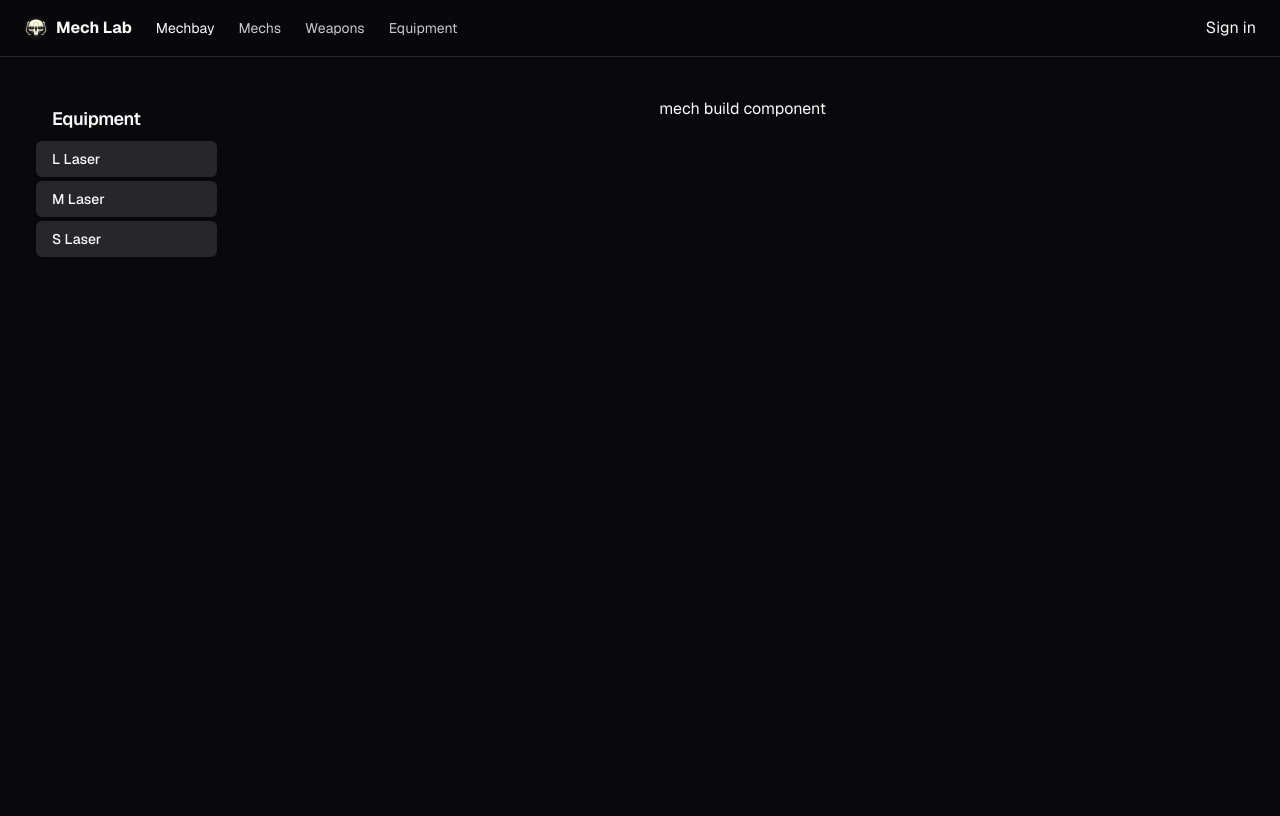
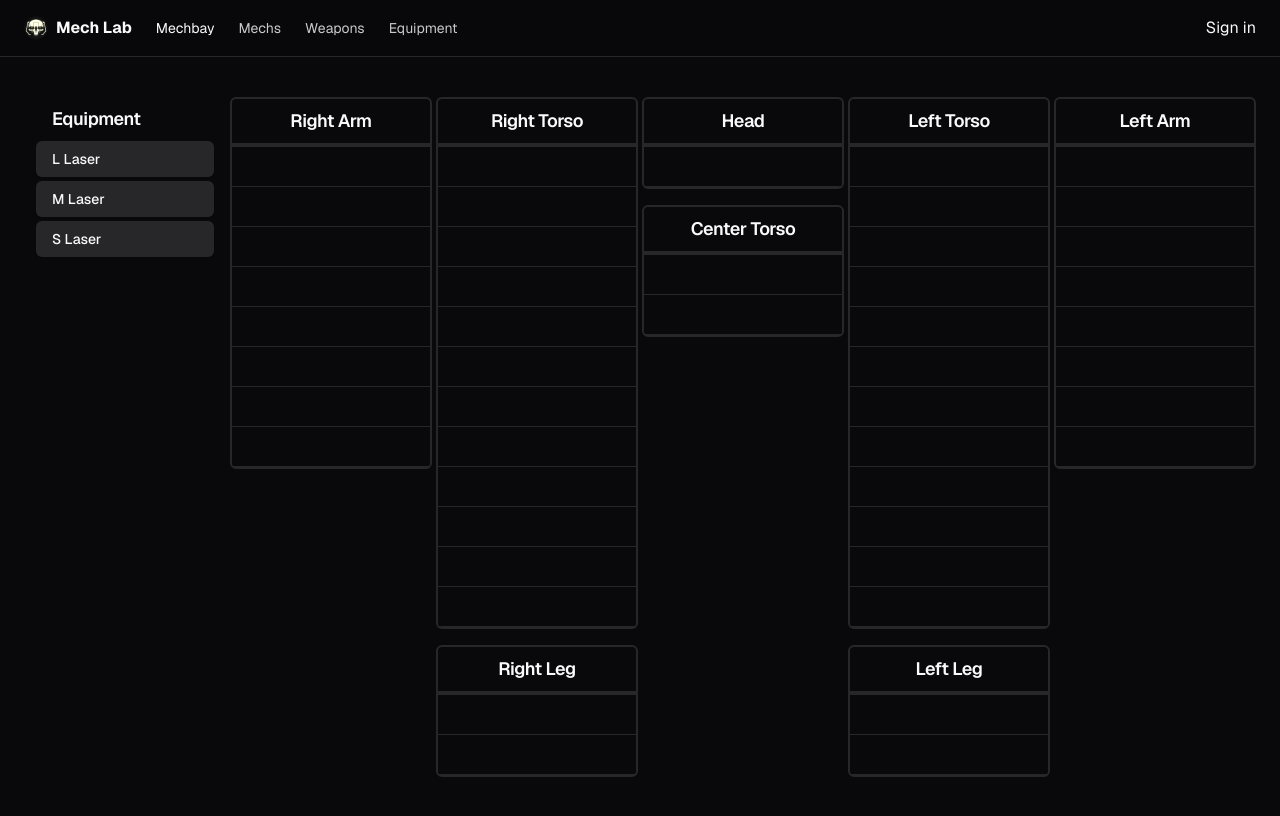
Before and after one commit to ecarlste/bt-mechlab, a Next.js app: page /mechbay in a window 1280 px wide. Built offline with nearby package versions, Linux system fonts and the light colour scheme; no server answers.

Commit message:
initial mech builder equipment location comp

```diff
--- /dev/null
+++ b/src/app/mechbay/_components/mech-build-location.tsx
@@ -0,0 +1,23 @@
+interface MechBuildLocationProps {
+  name: string;
+  criticalSlots: number;
+}
+
+function currentEquipmentInLocation(criticalSlots: number) {
+  const equipped = [];
+
+  for (let i = 0; i < criticalSlots; i++) {
+    equipped.push(<div className="flex h-10 w-full border-b" key={i}></div>);
+  }
+
+  return equipped;
+}
+
+export default function MechBuildLocation({ name, criticalSlots }: MechBuildLocationProps) {
+  return (
+    <div className="w-full rounded-md border-2 text-center">
+      <h2 className="py-2 text-lg font-semibold tracking-tight">{name}</h2>
+      <div className="border-t-4">{currentEquipmentInLocation(criticalSlots)}</div>
+    </div>
+  );
+}
--- a/src/app/mechbay/page.tsx
+++ b/src/app/mechbay/page.tsx
@@ -1,3 +1,4 @@
+import MechBuildLocation from "./_components/mech-build-location";
 import { MechEquipmentList } from "./_components/mech-equipment-list";
 
 const equipment = [
@@ -9,9 +10,26 @@ const equipment = [
 export default async function MechBayPage() {
   return (
     <div className="container mx-auto flex py-10">
-      <div className="grid w-full grid-cols-6">
+      <div className="grid w-full grid-cols-6 gap-1">
         <MechEquipmentList equipment={equipment} />
-        <div className="col-span-5 w-full text-center">mech build component</div>
+        <div className="w-full">
+          <MechBuildLocation name="Right Arm" criticalSlots={8} />
+        </div>
+        <div className="flex w-full flex-col space-y-4">
+          <MechBuildLocation name="Right Torso" criticalSlots={12} />
+          <MechBuildLocation name="Right Leg" criticalSlots={2} />
+        </div>
+        <div className="flex w-full flex-col space-y-4">
+          <MechBuildLocation name="Head" criticalSlots={1} />
+          <MechBuildLocation name="Center Torso" criticalSlots={2} />
+        </div>
+        <div className="flex w-full flex-col space-y-4">
+          <MechBuildLocation name="Left Torso" criticalSlots={12} />
+          <MechBuildLocation name="Left Leg" criticalSlots={2} />
+        </div>
+        <div className="w-full">
+          <MechBuildLocation name="Left Arm" criticalSlots={8} />
+        </div>
       </div>
     </div>
   );
```
Also changed, not shown: 1 other file (tests, documents, lock files or other folders).
